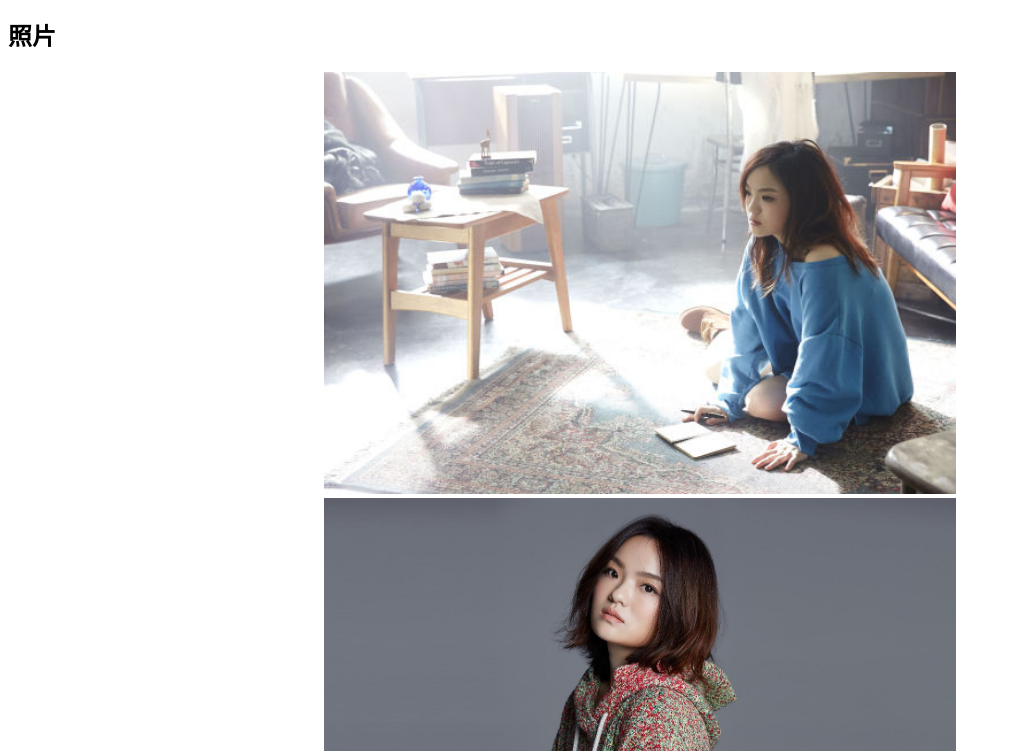
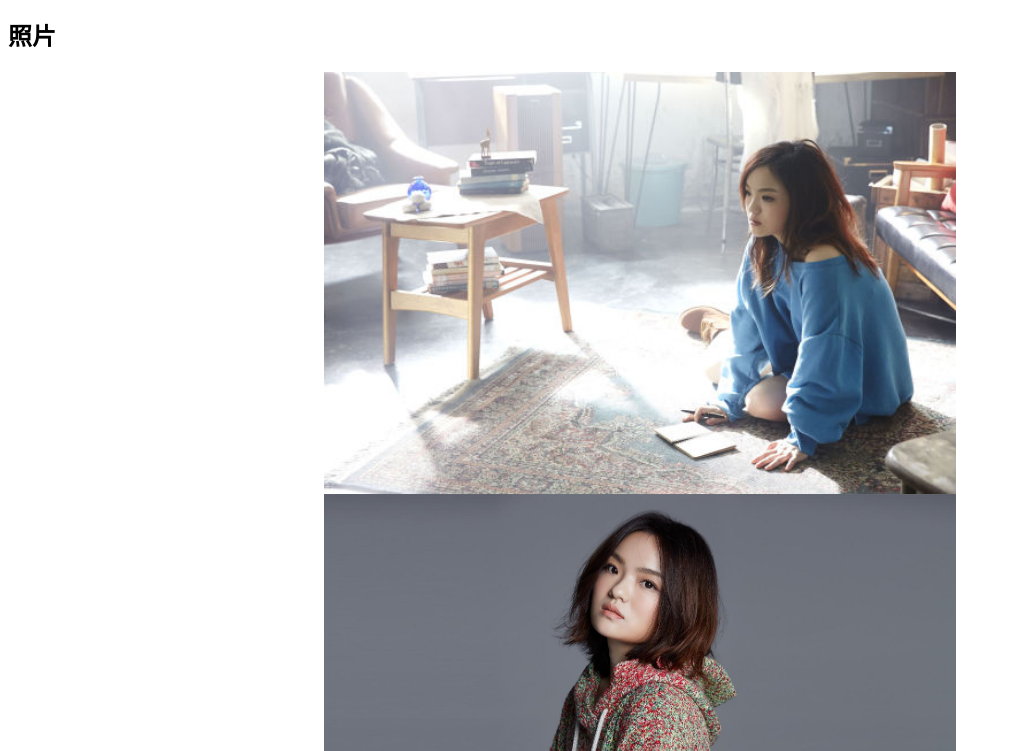
Before and after one commit to rustinliu/html_xjy, a plain HTML site: page index.html in a window 1280 px wide. Shown: the part 1649-2400 px from the top of the page, without its empty margins (0-1011 px from the left). Drawn offline with Linux system fonts and the light colour scheme.

Commit message:
把图片间隙给去了

```diff
--- a/index.html
+++ b/index.html
@@ -28,8 +28,8 @@
           border-collapse: collapse;
       }
 
-      .pics div {
-        font-size:0;
+      img {
+        display: block;
       }
     </style>
   </head>
```
